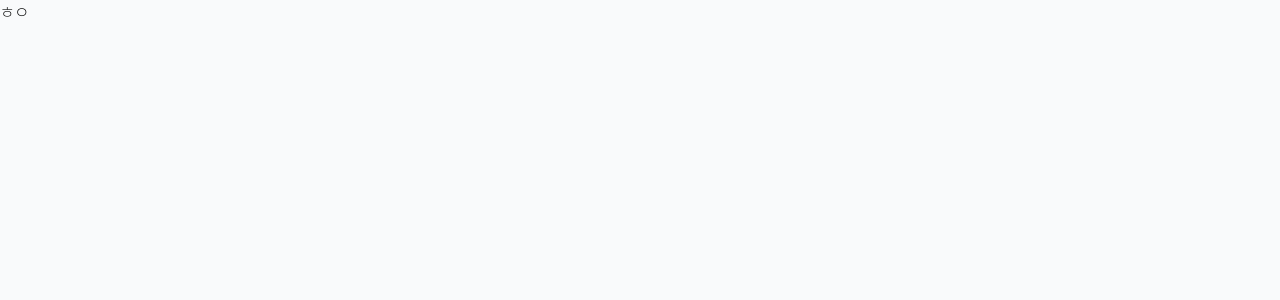
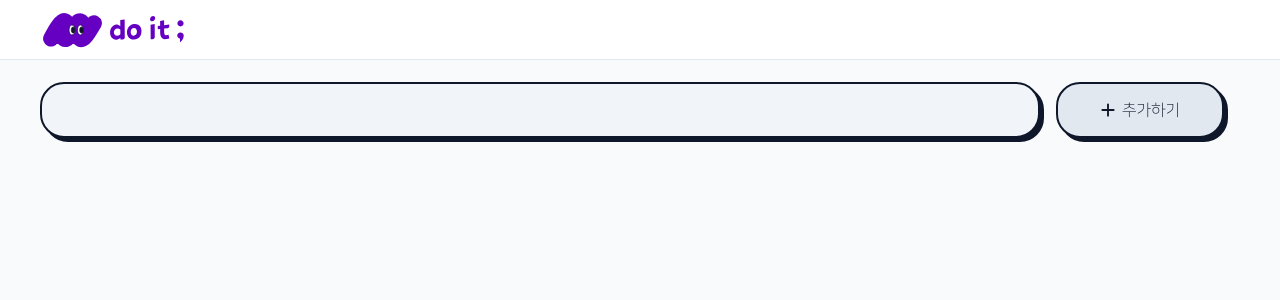
Before and after one commit to HelloWook/todo-next, a Next.js app: page / in a window 1280 px wide. Shown: the top 300 px of the page. Built offline with nearby package versions, Linux system fonts and the light colour scheme.

Commit message:
design : 피그마 시안 참고해서 디자인 너비 수정

```diff
--- a/src/app/common/components/Button/Button.tsx
+++ b/src/app/common/components/Button/Button.tsx
@@ -9,14 +9,14 @@ interface ButtonProps extends ButtonHTMLAttributes<HTMLButtonElement> {
 }
 
 const ButtonStyle = Object.freeze({
-    primary: ' bg-violet-600 text-white ',
+    primary: ' bg-violet-600 text-black ',
     secondary: ' bg-slate-200 text-slate-900 ',
     delete: ' bg-rose-500 text-white ',
     success: ' bg-lime-300 text-slate-900 '
 });
 
 const commonButtonStyle =
-    'relative w-[148px] h-[56px]   rounded-3xl border-2 border-slate-900';
+    'relative w-full h-[56px] rounded-3xl border-2 border-slate-900 flex justify-center ';
 
 export const Button = ({
     variant = 'primary',
@@ -25,10 +25,11 @@ export const Button = ({
     ...rest
 }: ButtonProps) => {
     return (
-        <>
-            <div className="absolute w-[148px] h-[56px]  bg-slate-900 text-slate-900 rounded-3xl border-2 border-slate-900 translate-1" />
+        <div className="relative max-w-[168px] w-full ">
+            <div className="absolute w-full h-full bg-slate-900 text-slate-900 rounded-3xl border-2 border-slate-900 translate-1 " />
             <button
                 className={clsx(
+                    'flex justify-center items-center  w-full cursor-pointer',
                     commonButtonStyle,
                     ButtonStyle[variant],
                     className
@@ -37,6 +38,6 @@ export const Button = ({
             >
                 <Text>{children}</Text>
             </button>
-        </>
+        </div>
     );
 };
--- a/src/app/common/components/Gnb/Gnb.tsx
+++ b/src/app/common/components/Gnb/Gnb.tsx
@@ -3,14 +3,15 @@ import React from 'react';
 
 const Gnb = () => {
     return (
-        <header className="w-full h-[60px] flex items-center border-b-1 border-b-slate-200 bg-white pl-[360px]">
+        <header className="w-full h-[60px] flex items-center border-b-1 border-b-slate-200 bg-white  mb-[22px]">
+            <div className="max-w-[1200px] m-auto w-full">
                 <Image
                     src={'/logo/big-logo.svg'}
                     alt="로고"
                     width={151}
                     height={54}
-                unoptimized
                 />
+            </div>
         </header>
     );
 };
--- a/src/app/common/components/Input/Input.tsx
+++ b/src/app/common/components/Input/Input.tsx
@@ -7,16 +7,16 @@ interface InputProps extends InputHTMLAttributes<HTMLInputElement> {
 
 const Input = ({ className, ...rest }: InputProps) => {
     return (
-        <>
-            <div className="absolute  w-[1000px] h-[56px] px-6 py-[19px]  bg-slate-900 text-slate-900 rounded-3xl border-2 border-slate-900 translate-1" />
+        <div className="relative w-full max-w-[1000px] ">
+            <div className="absolute w-full h-[56px] px-6 py-[19px]  bg-slate-900 text-slate-900 rounded-3xl border-2 border-slate-900 translate-1" />
             <input
                 className={clsx(
-                    'relative w-[1000px] h-[56px] px-6 py-[19px] bg-slate-100 rounded-3xl border-2 border-slate-900 text-slate-500 focus:outline-0',
+                    'relative w-full h-[56px] px-6 py-[19px] bg-slate-100 rounded-3xl border-2 border-slate-900 text-slate-500 focus:outline-0',
                     className
                 )}
                 {...rest}
             ></input>
-        </>
+        </div>
     );
 };
 
--- a/src/app/common/components/Text/Text.tsx
+++ b/src/app/common/components/Text/Text.tsx
@@ -6,10 +6,12 @@ interface TextBaseProps {
     children: ReactNode;
 }
 
+const CommonStlye = 'flex';
+
 // 기본 텍스트 컴포넌트
 export const Text = ({ children, className }: TextBaseProps) => {
     return (
-        <span className={clsx('text-nm-16-regular', className)}>
+        <span className={clsx('text-nm-16-regular ', CommonStlye, className)}>
             {children}
         </span>
     );
@@ -18,27 +20,31 @@ export const Text = ({ children, className }: TextBaseProps) => {
 // 볼드 텍스트
 export const TextBold = ({ children, className }: TextBaseProps) => {
     return (
-        <span className={clsx('text-nm-16-bold', className)}>{children}</span>
+        <span className={clsx('text-nm-16-bold', CommonStlye, className)}>
+            {children}
+        </span>
     );
 };
 
 // 중간 크기 제목
 export const SubHeading = ({ children, className }: TextBaseProps) => {
-    return (
-        <span className={clsx('text-nm-18-bold', className)}>{children}</span>
-    );
+    return <span className={clsx(CommonStlye, className)}>{children}</span>;
 };
 
 // 큰 제목
 export const Heading = ({ children, className }: TextBaseProps) => {
     return (
-        <span className={clsx('text-nm-20-bold', className)}>{children}</span>
+        <span className={clsx('text-nm-20-bold', CommonStlye, className)}>
+            {children}
+        </span>
     );
 };
 
 // 더 큰 제목
 export const LargeHeading = ({ children, className }: TextBaseProps) => {
     return (
-        <span className={clsx('text-xl font-bold', className)}>{children}</span>
+        <span className={clsx('text-xl font-bold', CommonStlye, className)}>
+            {children}
+        </span>
     );
 };
--- a/src/app/layout.tsx
+++ b/src/app/layout.tsx
@@ -1,3 +1,4 @@
+import Gnb from './common/components/Gnb/Gnb';
 import './globals.css';
 import localFont from 'next/font/local';
 
@@ -13,7 +14,10 @@ export default function RootLayout({
 }>) {
     return (
         <html lang="en" className={myFont.className}>
-            <body className="bg-gray-50">{children}</body>
+            <body className="bg-gray-50">
+                <Gnb />
+                {children}
+            </body>
         </html>
     );
 }
--- a/src/app/page.tsx
+++ b/src/app/page.tsx
@@ -1,3 +1,9 @@
+import Form from './common/components/Form/Form';
+
 export default function Home() {
-    return <div>ㅎㅇ</div>;
+    return (
+        <div className="max-w-[1200px] m-auto">
+            <Form />
+        </div>
+    );
 }
```
Also changed, not shown: public/icons/plus.svg (added). Lines whose indentation alone changed are shown as unchanged.
